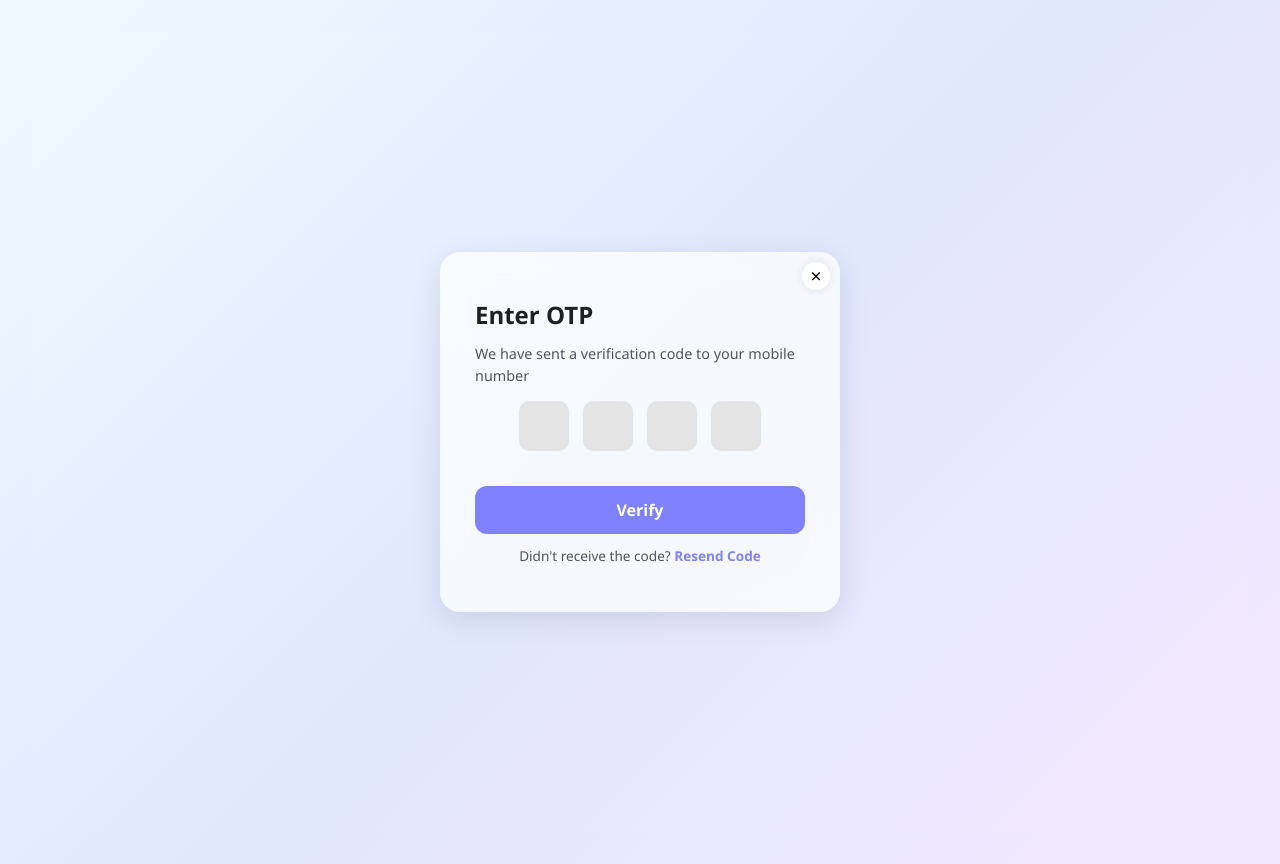
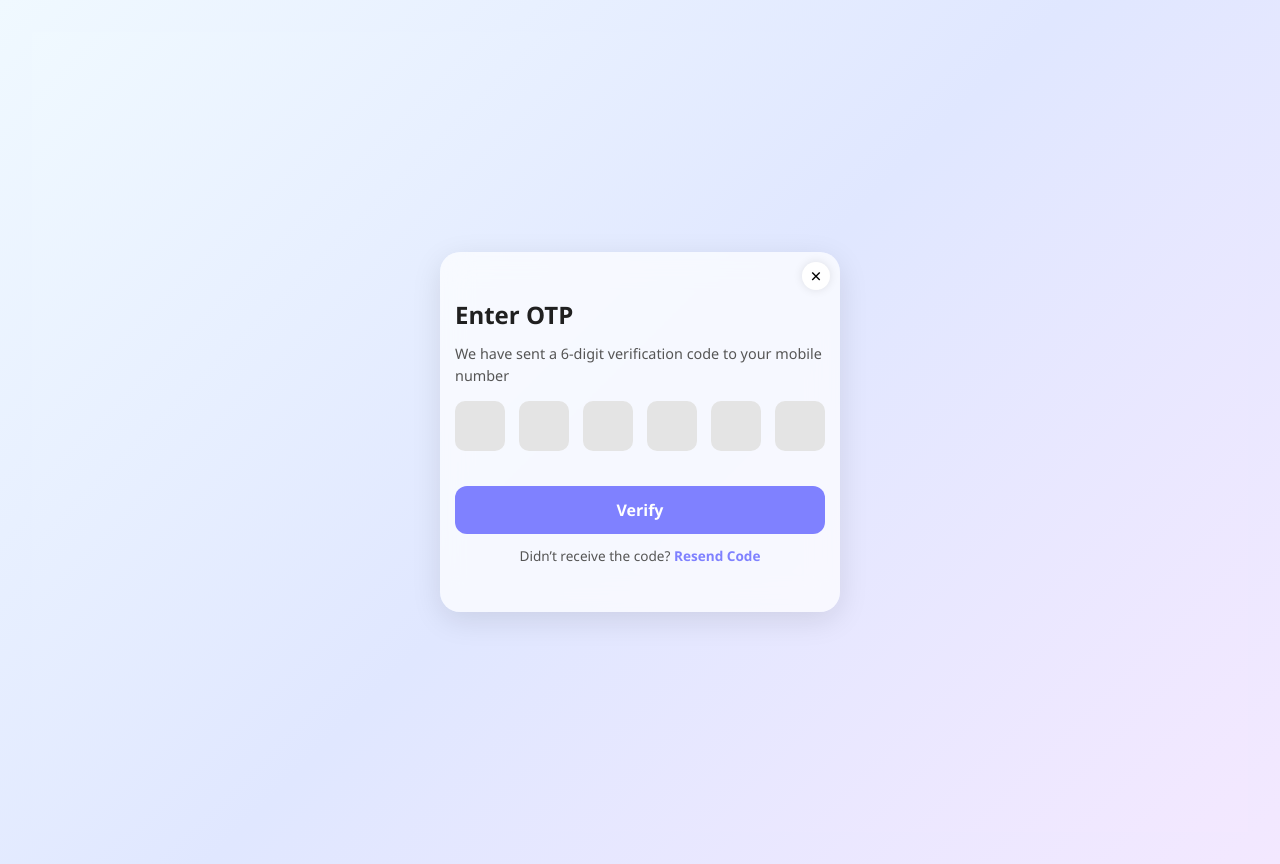
Before and after one commit to VishnuVardhanReddy-11/Internship-Portal, a React (Vite) app in the folder frontend/: page /otp in a window 1280 px wide. Built offline with nearby package versions, Linux system fonts and the light colour scheme.

Commit message:
updated otp verefication

```diff
--- a/frontend/src/OtpVerification.jsx
+++ b/frontend/src/OtpVerification.jsx
@@ -2,17 +2,22 @@ import React, { useRef } from 'react';
 import './OtpVerification.css';
 
 const OtpVerification = () => {
-  const otpRefs = [useRef(), useRef(), useRef(), useRef()];
+  // create 6 refs instead of 4
+  const otpRefs = Array.from({ length: 6 }, () => useRef(null));
 
   const handleOtpInput = (e, index) => {
-    const value = e.target.value;
+    const { value } = e.target;
+    // allow only a single digit
     if (!/^\d?$/.test(value)) return;
+
+    // move focus to the next box if a digit is typed
     if (value && index < otpRefs.length - 1) {
       otpRefs[index + 1].current.focus();
     }
   };
 
   const handleBackspace = (e, index) => {
+    // on backspace, move focus to previous box if current is empty
     if (e.key === 'Backspace' && !e.target.value && index > 0) {
       otpRefs[index - 1].current.focus();
     }
@@ -20,18 +25,21 @@ const OtpVerification = () => {
 
   const handleVerify = (e) => {
     e.preventDefault();
-    const otp = otpRefs.map(ref => ref.current.value).join('');
-    if (otp.length !== 4) {
-      alert('Please enter complete OTP');
+    const otp = otpRefs.map((ref) => ref.current.value).join('');
+
+    if (otp.length !== 6) {
+      alert('Please enter the complete 6-digit OTP');
       return;
     }
+
     alert('OTP Verified Successfully!');
+    // TODO: send OTP to backend here
   };
 
   const handleResend = () => {
-    otpRefs.forEach(ref => ref.current.value = '');
+    otpRefs.forEach((ref) => (ref.current.value = ''));
     otpRefs[0].current.focus();
-    alert('OTP has been resent to your phone number');
+    alert('A new OTP has been sent to your phone number');
   };
 
   const handleExit = () => {
@@ -43,30 +51,47 @@ const OtpVerification = () => {
   return (
     <div className="otp-page">
       <form className="otp-Form" onSubmit={handleVerify}>
-        <button className="exitBtn" type="button" onClick={handleExit}>×</button>
+        <button className="exitBtn" type="button" onClick={handleExit}>
+          ×
+        </button>
 
         <div className="otp-section">
           <span className="mainHeading">Enter OTP</span>
-          <p className="otpSubheading">We have sent a verification code to your mobile number</p>
+          <p className="otpSubheading">
+            We have sent a 6-digit verification code to your mobile number
+          </p>
 
+          {/* six input boxes */}
           <div className="inputContainer">
             {otpRefs.map((ref, index) => (
               <input
                 key={index}
+                ref={ref}
+                type="text"
+                inputMode="numeric"
+                pattern="\d{1}"
+                maxLength="1"
+                className="otp-input"
                 required
-                maxLength="1"
-                type="text"
-                className="otp-input"
-                ref={ref}
                 onInput={(e) => handleOtpInput(e, index)}
                 onKeyDown={(e) => handleBackspace(e, index)}
               />
             ))}
           </div>
 
-          <button className="verifyButton" type="submit">Verify</button>
+          <button className="verifyButton" type="submit">
+            Verify
+          </button>
+
           <p className="resendNote">
-            Didn't receive the code? <button className="resendBtn" type="button" onClick={handleResend}>Resend Code</button>
+            Didn’t receive the code?{' '}
+            <button
+              className="resendBtn"
+              type="button"
+              onClick={handleResend}
+            >
+              Resend Code
+            </button>
           </p>
         </div>
       </form>
```
Also changed, not shown: 1 other file (tests, documents, lock files or other folders).
